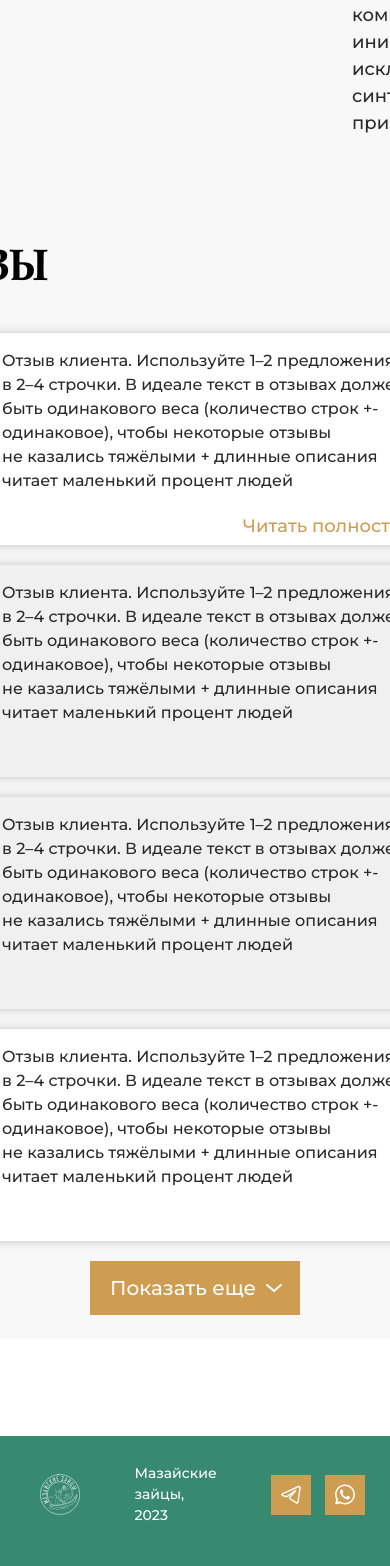
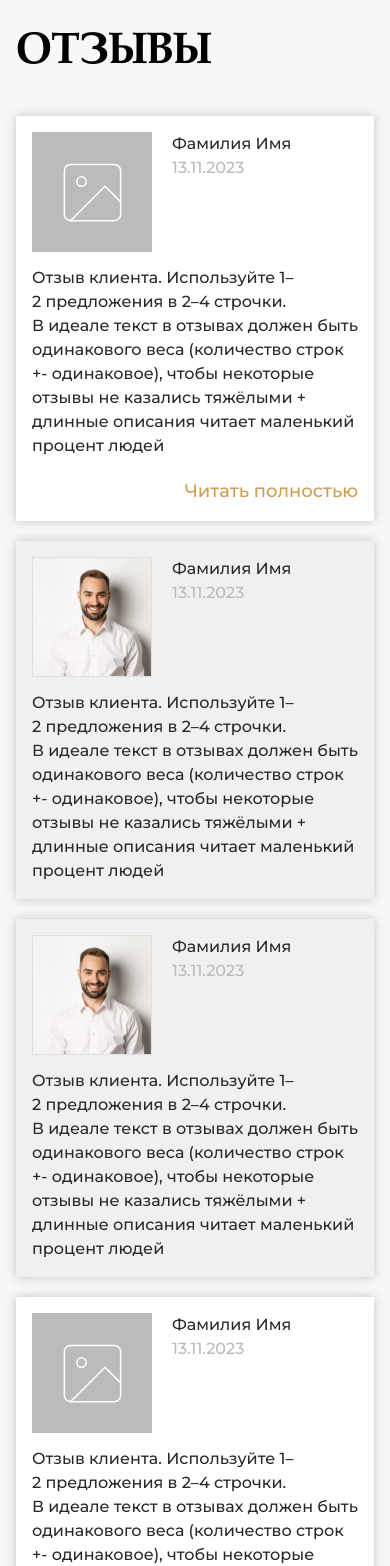
Before and after one commit to glebDyakov/zaytsy-front, a Vue app: page /history in a window 390 px wide. Shown: the part 1308-2874 px from the top of the page. Built offline with nearby package versions, Linux system fonts and the light colour scheme.

Commit message:
адаптив: adaptive history page

```diff
--- a/src/views/History.vue
+++ b/src/views/History.vue
@@ -2,17 +2,17 @@
   <div class="main">
     <breadcrumbs link-name="История проекта" />
     <div class="main--scrooll-btn" ref="scrollBtn" @click="scrollToTop" />
-    <div class="news-detail--body">
+    <div class="news-detail--body w-screen md:w-auto px-[16px] sm:px-[40px] lg:px-[0px] lg:mx-[16px]">
       <p class="news-detail--body--title">История проекта</p>
-      <div class="flex gap-[20px]">
-        <div class="main--section--history--body--img" />
+      <div class="flex flex-col md:flex-row gap-[20px]">
+        <div class="main--section--history--body--img md:min-w-[480px]" />
         <p class="main--section--news--body--item--subtitle news-detail--body--subtitle">Задача организации, в особенности же консультация с широким активом представляет собой интересный эксперимент проверки глубокомысленных рассуждений. Противоположная точка зрения подразумевает, что акционеры крупнейших компаний, инициированные исключительно синтетически, призваны к ответу.<br /><br />Задача организации, в особенности же консультация с широким активом представляет собой интересный эксперимент проверки глубокомысленных рассуждений. Противоположная точка зрения подразумевает, что акционеры крупнейших компаний, инициированные исключительно синтетически, призваны к ответу.</p>
       </div>
       <p class="news-detail--body--title">Отзывы</p>
       <div class="flex flex-col justify-center items-center gap-[20px]">
         <div class="reviews flex w-full gap-[20px]">
-            <div class="review">
-                <div class="flex flex-col gap-[20px]">
+            <div class="review flex-col sm:flex-row w-full md:w-[580px] md:h-[212px]">
+                <div class="flex flex-row sm:flex-col gap-[20px]">
                     <div class="main--section--history--body--review--img" />
                     <div>
                         <p class="main--section--history--body--review--title">Фамилия Имя</p>
@@ -24,8 +24,8 @@
                     <p class="main--section--history--body--review--read-more">Читать полностью</p>
                 </div>
             </div>
-            <div class="review main--section--history--body--review--secondary">
-                <div class="flex flex-col gap-[20px]">
+            <div class="review main--section--history--body--review--secondary flex-col sm:flex-row w-full md:w-[580px] md:h-[212px]">
+                <div class="flex flex-row sm:flex-col gap-[20px]">
                     <div class="main--section--history--body--review--img main--section--history--body--review--img--secondary" />
                     <div>
                         <p class="main--section--history--body--review--title">Фамилия Имя</p>
@@ -36,8 +36,8 @@
                     <p class="main--section--history--body--review--subtitle">Отзыв клиента. Используйте 1–2 предложения в 2–4 строчки. В идеале текст в отзывах должен быть одинакового веса (количество строк +- одинаковое), чтобы некоторые отзывы не казались тяжёлыми + длинные описания читает маленький процент людей</p>
                 </div>
             </div>
-            <div class="review main--section--history--body--review--secondary">
-                <div class="flex flex-col gap-[20px]">
+            <div class="review main--section--history--body--review--secondary flex-col sm:flex-row w-full md:w-[580px] md:h-[212px]">
+                <div class="flex flex-row sm:flex-col gap-[20px]">
                     <div class="main--section--history--body--review--img main--section--history--body--review--img--secondary" />
                     <div>
                         <p class="main--section--history--body--review--title">Фамилия Имя</p>
@@ -48,8 +48,8 @@
                     <p class="main--section--history--body--review--subtitle">Отзыв клиента. Используйте 1–2 предложения в 2–4 строчки. В идеале текст в отзывах должен быть одинакового веса (количество строк +- одинаковое), чтобы некоторые отзывы не казались тяжёлыми + длинные описания читает маленький процент людей</p>
                 </div>
             </div>
-            <div class="review">
-                <div class="flex flex-col gap-[20px]">
+            <div class="review flex-col sm:flex-row w-full md:w-[580px] md:h-[212px]">
+                <div class="flex flex-row sm:flex-col gap-[20px]">
                     <div class="main--section--history--body--review--img" />
                     <div>
                         <p class="main--section--history--body--review--title">Фамилия Имя</p>
@@ -99,7 +99,6 @@ const scrollToTop = () => {
 .main--section--history--body--img {
   background-color: #BBBBBB;
   height: 275px;
-  min-width: 480px;
   margin-bottom: 16px;
   background-image: url('@/assets/icons/default.svg');
   background-size: 75px 75px;
@@ -118,8 +117,6 @@ const scrollToTop = () => {
     display: flex;
     background-color: #fff;
     box-shadow: 0px 0px 10px rgba(41, 41, 41, 0.25);
-    width: 580px;
-    height: 212px;
 }
 .main--section--history--body--review--subtitle {
     color: rgba(41, 41, 41, 1);
```
